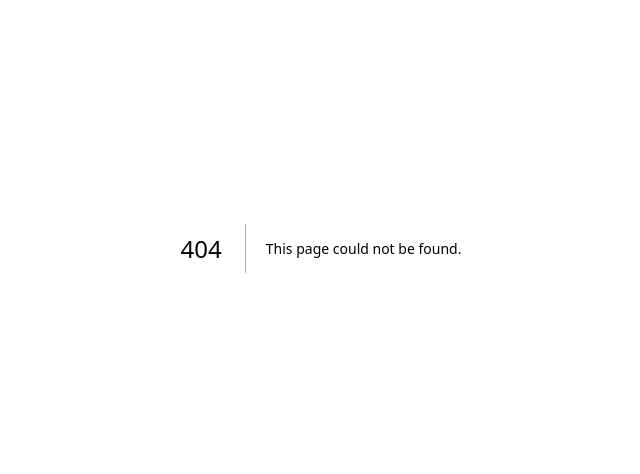
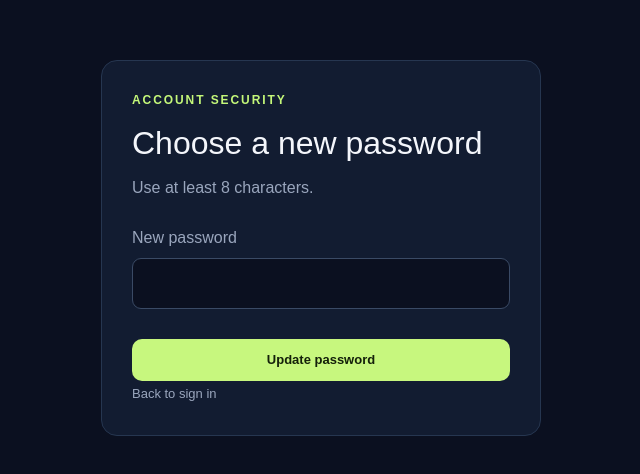
Before and after one commit to bongabhenguexceed-pixel/zuxuruapp, a Next.js app: page /update-password in a window 1280 px wide. Before the commit this address had no page. Shown: the part 152-626 px from the top of the page, without its empty margins (319-959 px from the left). Built offline with nearby package versions, Linux system fonts and the light colour scheme.

Commit message:
Add authenticated password update page

```diff
--- /dev/null
+++ b/src/app/update-password/page.tsx
@@ -0,0 +1,10 @@
+"use client";
+import {useState} from "react";
+import Link from "next/link";
+import {createClient} from "@/lib/supabase/client";
+export default function UpdatePasswordPage(){
+ const [password,setPassword]=useState("");const [message,setMessage]=useState("");const [busy,setBusy]=useState(false);
+ async function submit(e:React.FormEvent<HTMLFormElement>){e.preventDefault();setBusy(true);setMessage("");try{const supabase=createClient();const {error}=await supabase.auth.updateUser({password});if(error)throw error;setMessage("Password updated. You can now sign in with your new password.");}catch(err){setMessage(err instanceof Error?err.message:"Unable to update password.");}finally{setBusy(false);}}
+ return <main style={{minHeight:"100vh",display:"grid",placeItems:"center",padding:20}}><section className="panel" style={{width:"100%",maxWidth:440,padding:30}}><div className="eyebrow">ACCOUNT SECURITY</div><h1 className="heading">Choose a new password</h1><p className="muted">Use at least 8 characters.</p><form onSubmit={submit} style={{display:"grid",gap:14,marginTop:24}}><label className="muted">New password<input required minLength={8} type="password" autoComplete="new-password" value={password} onChange={e=>setPassword(e.target.value)} style={field}/></label><button disabled={busy} className="action" style={{border:0,cursor:"pointer"}}>{busy?"Updating…":"Update password"}</button></form>{message&&<p role="status" className="muted">{message}</p>}<Link href="/login" className="muted" style={{fontSize:13}}>Back to sign in</Link></section></main>;
+}
+const field:React.CSSProperties={display:"block",width:"100%",marginTop:7,padding:12,borderRadius:9,border:"1px solid #3a4a65",background:"#0b1020",color:"#fff"};
```
